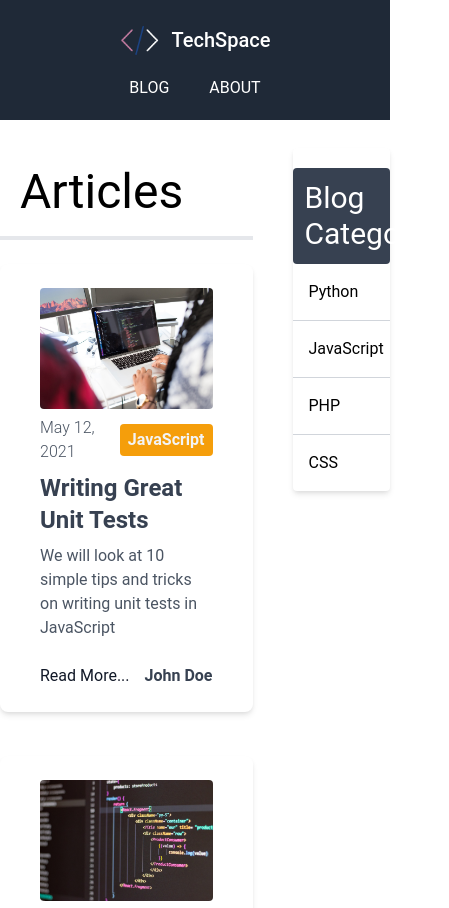
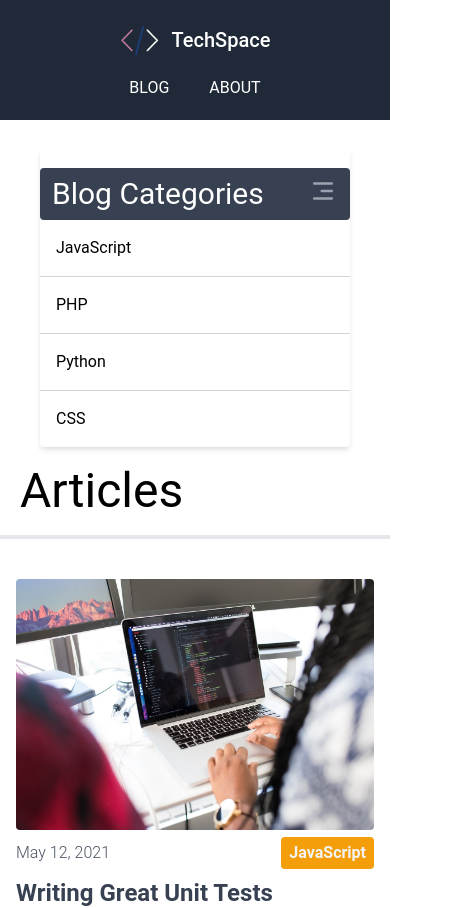
Before and after one commit to shashanksoni61/TechSpace-blog, a Next.js app: page /blog/page/1 in a window 390 px wide. Shown: the top 908 px of the page, 449 px wide, since content can reach past the window. Built offline with nearby package versions, Linux system fonts and the light colour scheme.

Commit message:
refactoring

```diff
--- a/components/CategoryList.js
+++ b/components/CategoryList.js
@@ -1,16 +1,41 @@
 import Link from 'next/link';
 import { useState } from 'react';
+import { CgMenuRightAlt } from 'react-icons/cg';
+import { motion } from 'framer-motion';
+
 export default function CategoryList({ categories }) {
   const [toggle, setToggle] = useState(false);
+
+  const catTog = () => setToggle(!toggle);
   return (
     <div className='w-full pt-5 bg-white shadow-md rounded'>
-      <h3 className='text-3xl p-3 rounded bg-gray-700 text-white'>
-        Blog Categories
+      <h3 className='text-3xl p-3 py-2 md:py-3 rounded bg-gray-700 text-white'>
+        Blog Categories{' '}
+        <motion.span
+          whileHover={{
+            scale: 1.2,
+            color: 'white',
+          }}
+          whileTap={{
+            scale: 1.1,
+          }}
+          onClick={catTog}
+          className='float-right cursor-pointer md:hidden text-md text-gray-400'
+        >
+          <CgMenuRightAlt />
+        </motion.span>
       </h3>
-      <ul className={`flex flex-col divide-y divide-gray-300`}>
+
+      <ul
+        className={`flex flex-col divide-y divide-gray-300 ${
+          toggle ? 'hidden' : 'block'
+        }`}
+      >
         {categories.map((category, i) => (
           <Link key={i} href={`/blog/category/${category.toLowerCase()}`}>
-            <li className='p-4 cursor-pointer'>{category}</li>
+            <li key={i} className='p-4 cursor-pointer'>
+              {category}
+            </li>
           </Link>
         ))}
       </ul>
--- a/components/Layout.js
+++ b/components/Layout.js
@@ -13,7 +13,7 @@ const Layout = ({ title, children, keywords, description }) => {
       </Head>
 
       <Header />
-      <main className='container mx-auto my-7 lg:px-32'>{children}</main>
+      <main className='container mx-auto my-7 xl:px-20'>{children}</main>
     </div>
   );
 };
--- a/components/Pagination.js
+++ b/components/Pagination.js
@@ -21,7 +21,7 @@ export default function Pagination({ currentPage, numPages }) {
           </Link>
         )}
         {Array.from({ length: numPages }, (_, i) => (
-          <Link href={`/blog/page/${i + 1}`}>
+          <Link key={i} href={`/blog/page/${i + 1}`}>
             <li
               key={i}
               className='hover:bg-gray-300 p-1 px-2
--- a/components/Post.js
+++ b/components/Post.js
@@ -6,7 +6,7 @@ export default function Post({ post }) {
   const { title, date, excerpt, cover_image, category, author, author_image } =
     post.frontMatter;
   return (
-    <div className='w-full px-10 py-6 bg-white rounded-lg shadow-md mt-6'>
+    <div className='w-full py-4 px-4 bg-white rounded-lg shadow-md mt-6'>
       <Image
         src={cover_image}
         alt={title}
--- a/package.json
+++ b/package.json
@@ -9,11 +9,13 @@
     "lint": "next lint"
   },
   "dependencies": {
+    "framer-motion": "^4.1.17",
     "gray-matter": "^4.0.3",
     "marked": "^3.0.2",
     "next": "11.1.0",
     "react": "17.0.2",
     "react-dom": "17.0.2",
+    "react-icons": "^4.2.0",
     "react-markdown": "^5.0.3",
     "react-syntax-highlighter": "^15.4.4"
   },
--- a/pages/blog/category/[category_name].js
+++ b/pages/blog/category/[category_name].js
@@ -2,16 +2,19 @@ import fs from 'fs';
 import matter from 'gray-matter';
 import path from 'path';
 import Link from 'next/link';
-import Layout from '../../../components/Layout';
-import Post from '../../../components/Post';
-import { sortByDate } from '../../../util';
-import CategoryList from '../../../components/CategoryList';
+import Layout from '@/components/Layout';
+import Post from '@/components/Post';
+import { getPosts } from '@/util/index';
+import CategoryList from '@/components/CategoryList';
 
 export default function BlogCategoryPage({ posts, categoryName, categories }) {
   return (
     <Layout>
-      <div className='flex justify-between'>
-        <div className='w-3/4 mr-10'>
+      <div className='flex flex-col md:flex-row justify-between'>
+        <div className='md:hidden full mx-10'>
+          <CategoryList categories={categories} />
+        </div>
+        <div className='w-full md:w-3/4 mr-10 '>
           <h1 className='text-5xl border-b-4 p-5 font-bold'>
             All {categoryName[0].toUpperCase() + categoryName.slice(1)} Posts
           </h1>
@@ -21,7 +24,7 @@ export default function BlogCategoryPage({ posts, categoryName, categories }) {
             ))}
           </div>
         </div>
-        <div className='w-1/4'>
+        <div className='hidden md:block md:w-1/4'>
           <CategoryList categories={categories} />
         </div>
       </div>
@@ -35,23 +38,11 @@ export default function BlogCategoryPage({ posts, categoryName, categories }) {
 }
 
 export async function getStaticProps({ params: { category_name } }) {
-  console.log(category_name);
-  const files = fs.readdirSync(path.join('posts'));
-
-  const posts = files.map(fileName => {
-    const slug = fileName.replace('.md', '');
-
-    const markDownMeta = fs.readFileSync(path.join('posts', fileName), 'utf-8');
-    const { data: frontMatter } = matter(markDownMeta);
-    return {
-      slug,
-      frontMatter,
-    };
-  });
+  const posts = getPosts();
 
   const categories = posts.map(post => post.frontMatter.category);
   const uniqueCategories = [...new Set(categories)];
-  console.log(uniqueCategories);
+  // console.log(uniqueCategories);
 
   const categoryPosts = posts.filter(
     post => post.frontMatter.category.toLowerCase() === category_name
@@ -59,7 +50,7 @@ export async function getStaticProps({ params: { category_name } }) {
 
   return {
     props: {
-      posts: categoryPosts.sort(sortByDate),
+      posts: categoryPosts,
       categoryName: category_name,
       categories: uniqueCategories,
     },
--- a/pages/blog/page/[page_index].js
+++ b/pages/blog/page/[page_index].js
@@ -1,19 +1,21 @@
 import fs from 'fs';
-import matter from 'gray-matter';
 import path from 'path';
-import Layout from '../../../components/Layout';
-import Post from '../../../components/Post';
+import Layout from '@/components/Layout';
+import Post from '@/components/Post';
 
-import { sortByDate } from '../../../util';
-import { POSTS_PER_PAGE, POST_PER_PAGE } from '../../../config';
-import Pagination from '../../../components/Pagination';
-import CategoryList from '../../../components/CategoryList';
+import { getPosts, files } from '@/util/index.js';
+import { POSTS_PER_PAGE, POST_PER_PAGE } from '@/config/index';
+import Pagination from '@/components/Pagination';
+import CategoryList from '@/components/CategoryList';
 
 export default function BlogPage({ posts, numPages, currentPage, categories }) {
   return (
     <Layout>
-      <div className='flex justify-between'>
-        <div className='w-3/4 mr-10'>
+      <div className='flex flex-col md:flex-row justify-between'>
+        <div className='md:hidden full mx-10'>
+          <CategoryList categories={categories} />
+        </div>
+        <div className='w-full md:w-3/4 mr-10'>
           <h1 className='text-5xl border-b-4 p-5 '>Articles</h1>
           <div className='grid md:grid-cols-2 lg:grid-cols-3 gap-5'>
             {posts.map((post, index) => (
@@ -22,7 +24,7 @@ export default function BlogPage({ posts, numPages, currentPage, categories }) {
           </div>
           <Pagination currentPage={currentPage} numPages={numPages} />
         </div>
-        <div className='w-1/4'>
+        <div className='hidden md:w-1/4 md:block'>
           <CategoryList categories={categories} />
         </div>
       </div>
@@ -52,30 +54,20 @@ export async function getStaticPaths() {
 export async function getStaticProps({ params }) {
   const page = parseInt((params && params.page_index) || 1);
 
-  const files = fs.readdirSync(path.join('posts'));
-
-  const posts = files.map(fileName => {
-    const slug = fileName.replace('.md', '');
-
-    const markDownMeta = fs.readFileSync(path.join('posts', fileName), 'utf-8');
-    const { data: frontMatter } = matter(markDownMeta);
-    return {
-      slug,
-      frontMatter,
-    };
-  });
+  const posts = getPosts();
 
   const categories = posts.map(post => post.frontMatter.category);
   const uniqueCategories = [...new Set(categories)];
-  console.log(uniqueCategories);
+  // console.log(uniqueCategories);
 
   const numPages = Math.ceil(files.length / POSTS_PER_PAGE);
 
   const pageIndex = page - 1;
 
-  const orderedPosts = posts
-    .sort(sortByDate)
-    .slice(pageIndex * POSTS_PER_PAGE, (pageIndex + 1) * POSTS_PER_PAGE);
+  const orderedPosts = posts.slice(
+    pageIndex * POSTS_PER_PAGE,
+    (pageIndex + 1) * POSTS_PER_PAGE
+  );
 
   return {
     props: {
--- a/pages/index.js
+++ b/pages/index.js
@@ -1,11 +1,8 @@
-import fs from 'fs';
-import matter from 'gray-matter';
-import path from 'path';
 import Link from 'next/link';
-import Layout from '../components/Layout';
-import Post from '../components/Post';
+import Layout from '@/components/Layout';
+import Post from '@/components/Post';
 
-import { sortByDate } from '../util';
+import { getPosts } from '@/util/index';
 
 export default function HomePage({ posts }) {
   return (
@@ -26,21 +23,9 @@ export default function HomePage({ posts }) {
 }
 
 export async function getStaticProps() {
-  const files = fs.readdirSync(path.join('posts'));
-  const posts = files.map(fileName => {
-    const slug = fileName.replace('.md', '');
-
-    const markDownMeta = fs.readFileSync(path.join('posts', fileName), 'utf-8');
-    const { data: frontMatter } = matter(markDownMeta);
-    return {
-      slug,
-      frontMatter,
-    };
-  });
-
   return {
     props: {
-      posts: posts.sort(sortByDate).slice(0, 6),
+      posts: getPosts().slice(0, 6),
     },
   };
 }
--- a/util/index.js
+++ b/util/index.js
@@ -1,5 +1,25 @@
+import fs from 'fs';
+import path from 'path';
+import matter from 'gray-matter';
+
+export const files = fs.readdirSync(path.join('posts'));
+
 export const sortByDate = (oldDate, newDate) => {
   return (
     new Date(newDate.frontMatter.date) - new Date(oldDate.frontMatter.date)
   );
 };
+
+export function getPosts() {
+  const posts = files.map(fileName => {
+    const slug = fileName.replace('.md', '');
+    const markDownMeta = fs.readFileSync(path.join('posts', fileName), 'utf-8');
+    const { data: frontMatter } = matter(markDownMeta);
+    return {
+      slug,
+      frontMatter,
+    };
+  });
+
+  return posts.sort(sortByDate);
+}
```
Also changed, not shown: jsconfig.json (added, +10 -0 lines), 1 other file (tests, documents, lock files or other folders).
